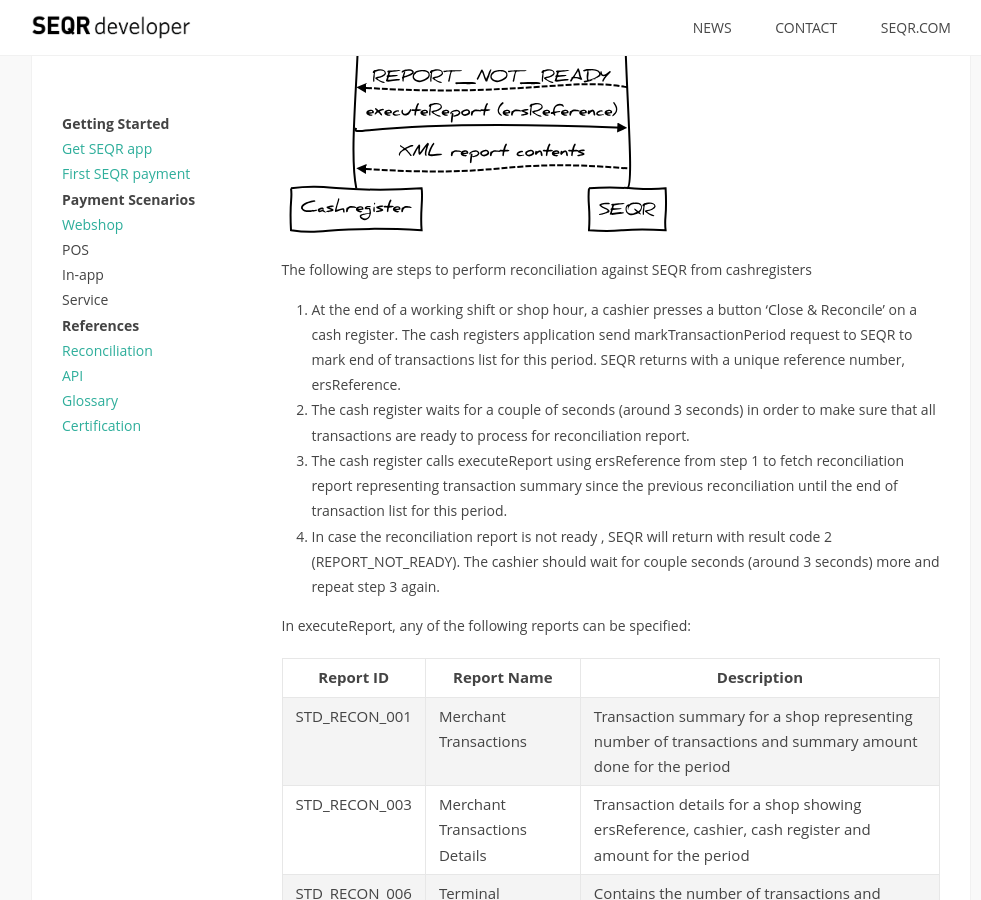
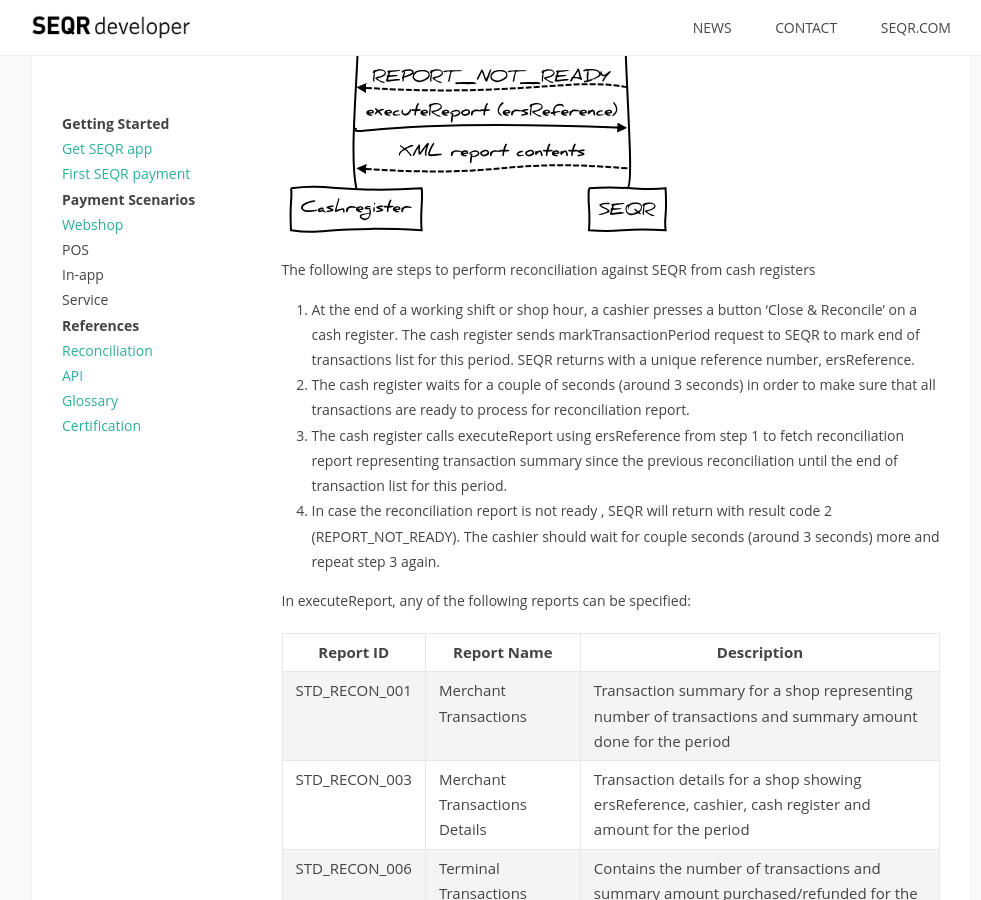
Before and after one commit to SeamlessDistribution/SeamlessDistribution.github.io, a Jekyll site: the page built from merchant/reference/reconciliation.md, in a window 1280 px wide and 900 px high, scrolled down 466 px. Shown: the whole window, without its empty margins (139-1120 px from the left). Built offline with Jekyll 4.4.1, drawn with Linux system fonts in a browser that asks for light colours.

Commit message:
Update reconciliation.md

```diff
--- a/merchant/reference/reconciliation.md
+++ b/merchant/reference/reconciliation.md
@@ -30,10 +30,10 @@
  $(".diagram").sequenceDiagram({theme: 'hand'});
 </script>
 
-The following are steps to perform reconciliation against SEQR from cashregisters
+The following are steps to perform reconciliation against SEQR from cash registers
 
 1. At the end of a working shift or shop hour, a cashier presses a button 'Close & Reconcile' on a cash register.
-The cash registers application send markTransactionPeriod request to SEQR to mark end of transactions list
+The cash register sends markTransactionPeriod request to SEQR to mark end of transactions list
 for this period. SEQR returns with a unique reference number, ersReference.
 2. The cash register waits for a couple of seconds (around 3 seconds) in order to make sure that all
 transactions are ready to process for reconciliation report.
```
